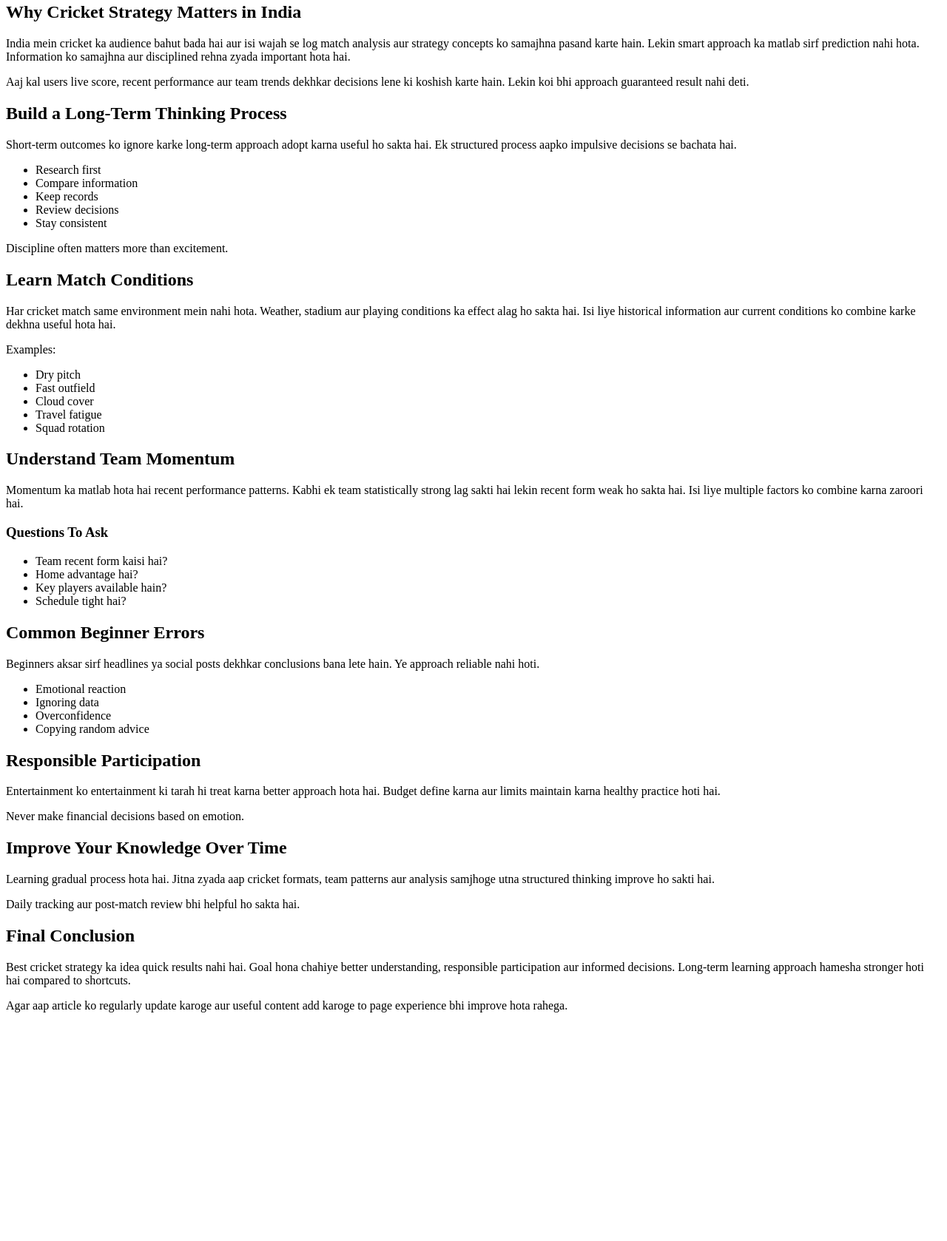
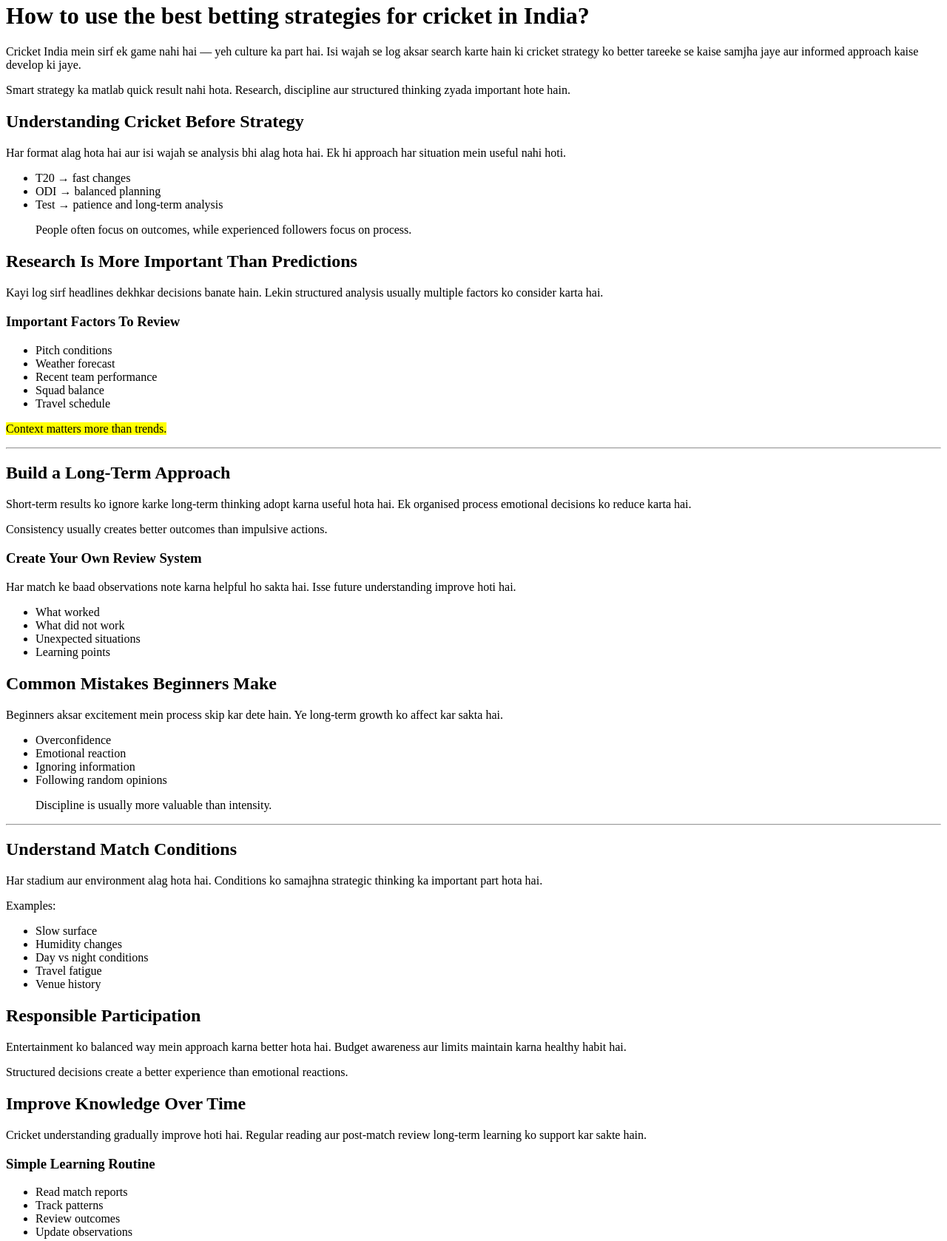
Before and after one commit to casino-india/cricket-betting-tips, a plain HTML site: page index.html in a window 1280 px wide. Shown: the part 5-1683 px from the top of the page at 74% size. Before the commit the page ends 1390 px from the top, so only its background shows below. Drawn offline with Linux system fonts and the light colour scheme.

Commit message:
Update index.html

```diff
--- a/index.html
+++ b/index.html
@@ -1,55 +1,153 @@
+<h1>
+How to use the best betting strategies for cricket in India?
+</h1>
+
+<p>
+Cricket India mein sirf ek game nahi hai — yeh culture ka part hai.
+Isi wajah se log aksar search karte hain ki cricket strategy ko better tareeke se kaise samjha jaye aur informed approach kaise develop ki jaye.
+</p>
+
+<div class="highlight">
+
+Smart strategy ka matlab quick result nahi hota.
+Research, discipline aur structured thinking zyada important hote hain.
+
+</div>
+
 <h2>
-Why Cricket Strategy Matters in India
+Understanding Cricket Before Strategy
 </h2>
 
 <p>
-India mein cricket ka audience bahut bada hai aur isi wajah se log match analysis aur strategy concepts ko samajhna pasand karte hain.
-Lekin smart approach ka matlab sirf prediction nahi hota.
-Information ko samajhna aur disciplined rehna zyada important hota hai.
-</p>
-
-<p>
-Aaj kal users live score, recent performance aur team trends dekhkar decisions lene ki koshish karte hain.
-Lekin koi bhi approach guaranteed result nahi deti.
-</p>
-
-<h2>
-Build a Long-Term Thinking Process
-</h2>
-
-<p>
-Short-term outcomes ko ignore karke long-term approach adopt karna useful ho sakta hai.
-Ek structured process aapko impulsive decisions se bachata hai.
+Har format alag hota hai aur isi wajah se analysis bhi alag hota hai.
+Ek hi approach har situation mein useful nahi hoti.
 </p>
 
 <ul>
 
-<li>Research first</li>
+<li>T20 → fast changes</li>
 
-<li>Compare information</li>
+<li>ODI → balanced planning</li>
 
-<li>Keep records</li>
-
-<li>Review decisions</li>
-
-<li>Stay consistent</li>
+<li>Test → patience and long-term analysis</li>
 
 </ul>
 
+<blockquote>
+
+People often focus on outcomes, while experienced followers focus on process.
+
+</blockquote>
+
+<h2>
+Research Is More Important Than Predictions
+</h2>
+
+<p>
+Kayi log sirf headlines dekhkar decisions banate hain.
+Lekin structured analysis usually multiple factors ko consider karta hai.
+</p>
+
+<h3>
+Important Factors To Review
+</h3>
+
+<ul>
+
+<li>Pitch conditions</li>
+
+<li>Weather forecast</li>
+
+<li>Recent team performance</li>
+
+<li>Squad balance</li>
+
+<li>Travel schedule</li>
+
+</ul>
+
+<p>
+
+<mark>
+Context matters more than trends.
+</mark>
+
+</p>
+
+<hr>
+
+<h2>
+Build a Long-Term Approach
+</h2>
+
+<p>
+Short-term results ko ignore karke long-term thinking adopt karna useful hota hai.
+Ek organised process emotional decisions ko reduce karta hai.
+</p>
+
 <div class="highlight">
 
-Discipline often matters more than excitement.
+Consistency usually creates better outcomes than impulsive actions.
 
 </div>
 
+<h3>
+Create Your Own Review System
+</h3>
+
+<p>
+Har match ke baad observations note karna helpful ho sakta hai.
+Isse future understanding improve hoti hai.
+</p>
+
+<ul>
+
+<li>What worked</li>
+
+<li>What did not work</li>
+
+<li>Unexpected situations</li>
+
+<li>Learning points</li>
+
+</ul>
+
 <h2>
-Learn Match Conditions
+Common Mistakes Beginners Make
 </h2>
 
 <p>
-Har cricket match same environment mein nahi hota.
-Weather, stadium aur playing conditions ka effect alag ho sakta hai.
-Isi liye historical information aur current conditions ko combine karke dekhna useful hota hai.
+Beginners aksar excitement mein process skip kar dete hain.
+Ye long-term growth ko affect kar sakta hai.
+</p>
+
+<ul>
+
+<li>Overconfidence</li>
+
+<li>Emotional reaction</li>
+
+<li>Ignoring information</li>
+
+<li>Following random opinions</li>
+
+</ul>
+
+<blockquote>
+
+Discipline is usually more valuable than intensity.
+
+</blockquote>
+
+<hr>
+
+<h2>
+Understand Match Conditions
+</h2>
+
+<p>
+Har stadium aur environment alag hota hai.
+Conditions ko samajhna strategic thinking ka important part hota hai.
 </p>
 
 <p>
@@ -58,62 +156,15 @@ Examples:
 
 <ul>
 
-<li>Dry pitch</li>
+<li>Slow surface</li>
 
-<li>Fast outfield</li>
+<li>Humidity changes</li>
 
-<li>Cloud cover</li>
+<li>Day vs night conditions</li>
 
 <li>Travel fatigue</li>
 
-<li>Squad rotation</li>
-
-</ul>
-
-<h2>
-Understand Team Momentum
-</h2>
-
-<p>
-Momentum ka matlab hota hai recent performance patterns.
-Kabhi ek team statistically strong lag sakti hai lekin recent form weak ho sakta hai.
-Isi liye multiple factors ko combine karna zaroori hai.
-</p>
-
-<h3>
-Questions To Ask
-</h3>
-
-<ul>
-
-<li>Team recent form kaisi hai?</li>
-
-<li>Home advantage hai?</li>
-
-<li>Key players available hain?</li>
-
-<li>Schedule tight hai?</li>
-
-</ul>
-
-<h2>
-Common Beginner Errors
-</h2>
-
-<p>
-Beginners aksar sirf headlines ya social posts dekhkar conclusions bana lete hain.
-Ye approach reliable nahi hoti.
-</p>
-
-<ul>
-
-<li>Emotional reaction</li>
-
-<li>Ignoring data</li>
-
-<li>Overconfidence</li>
-
-<li>Copying random advice</li>
+<li>Venue history</li>
 
 </ul>
 
@@ -122,39 +173,55 @@ Responsible Participation
 </h2>
 
 <p>
-Entertainment ko entertainment ki tarah hi treat karna better approach hota hai.
-Budget define karna aur limits maintain karna healthy practice hoti hai.
+Entertainment ko balanced way mein approach karna better hota hai.
+Budget awareness aur limits maintain karna healthy habit hai.
 </p>
 
 <div class="highlight">
 
-Never make financial decisions based on emotion.
+Structured decisions create a better experience than emotional reactions.
 
 </div>
 
 <h2>
-Improve Your Knowledge Over Time
+Improve Knowledge Over Time
 </h2>
 
 <p>
-Learning gradual process hota hai.
-Jitna zyada aap cricket formats, team patterns aur analysis samjhoge utna structured thinking improve ho sakti hai.
+Cricket understanding gradually improve hoti hai.
+Regular reading aur post-match review long-term learning ko support kar sakte hain.
 </p>
 
-<p>
-Daily tracking aur post-match review bhi helpful ho sakta hai.
-</p>
+<h3>
+Simple Learning Routine
+</h3>
+
+<ul>
+
+<li>Read match reports</li>
+
+<li>Track patterns</li>
+
+<li>Review outcomes</li>
+
+<li>Update observations</li>
+
+</ul>
+
+<hr>
 
 <h2>
-Final Conclusion
+Final Thoughts
 </h2>
 
 <p>
-Best cricket strategy ka idea quick results nahi hai.
-Goal hona chahiye better understanding, responsible participation aur informed decisions.
-Long-term learning approach hamesha stronger hoti hai compared to shortcuts.
+Best cricket strategy ka idea shortcut nahi hota.
+Goal hona chahiye better understanding, responsible approach aur informed thinking.
+Jitna structured process hoga, utni learning meaningful ho sakti hai.
 </p>
 
-<p>
-Agar aap article ko regularly update karoge aur useful content add karoge to page experience bhi improve hota rahega.
-</p>
+<div class="highlight">
+
+Focus on process. Learn continuously. Stay responsible.
+
+</div>
```
